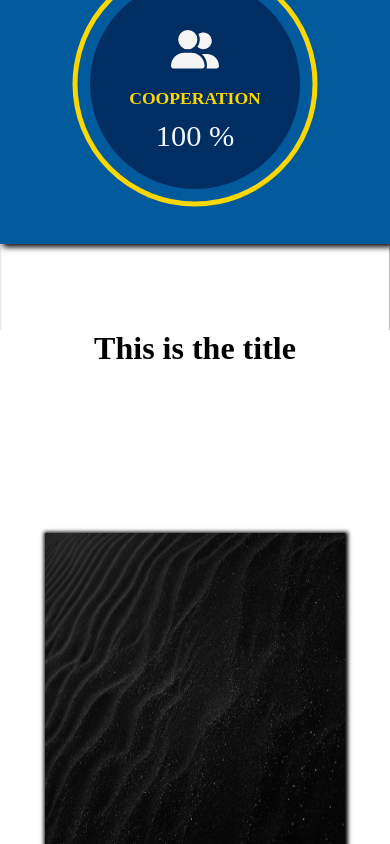
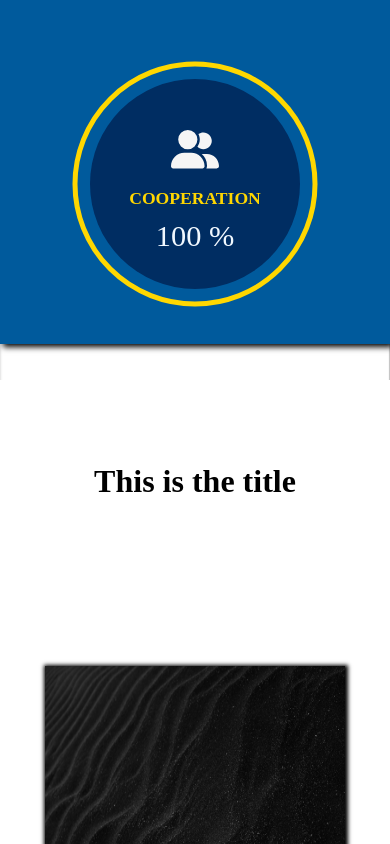
Before and after one commit to Aris-Empanta/Accountant_landing_page, a React (Create React App) app: page / in a window 390 px wide. Shown: the part 2222-3066 px from the top of the page. Built offline with nearby package versions, Linux system fonts and the light colour scheme.

Commit message:
fixing responsiveness.3

```diff
--- a/src/components/css/CustomerReview.css
+++ b/src/components/css/CustomerReview.css
@@ -3,9 +3,9 @@
     display: grid;
     grid-template-areas: "header header header"
                          "firstLink secondLink thirdLink";
-    top: 950px;
+    top: 1050px;
     width: 100vw;
-    height: 600px;
+    height: 800px;
     position: absolute;
     background-color: white;
 }
@@ -70,24 +70,8 @@
                              "firstLink"
                              "secondLink"
                              "thirdLink";
-        top: 2200px;
-        height: 1500px;
-    }
-
-    #linksTitle{
-        align-self: baseline;
-    }
-
-    #firstLink{
-        align-self: baseline;
-    }
-
-    #secondLink{
-        align-self: baseline;
-    }
-
-    #thirdLink{
-        align-self: baseline;
+        top: 2300px;
+        height: 1900px;
     }
 
     .portraitLinks {
@@ -102,24 +86,8 @@
                              "firstLink"
                              "secondLink"
                              "thirdLink";
-        top: 2050px;
+        top: 2100px;
         height: 1900px;
-    }
-
-    #linksTitle{
-        align-self: baseline;
-    }
-
-    #firstLink{
-        align-self: baseline;
-    }
-
-    #secondLink{
-        align-self: baseline;
-    }
-
-    #thirdLink{
-        align-self: baseline;
     }
 
 }
@@ -130,7 +98,7 @@
                              "firstLink"
                              "secondLink"
                              "thirdLink";
-        top:  1270px;
+        top:  1350px;
         height: 2000px;
     }
 
@@ -139,6 +107,6 @@
 
 @media (min-width: 1101px) and (max-width: 1300px){
     #linksGrid {
-        top: 1250px;
+        top: 1350px;
     }
 }
--- a/src/components/css/HomeLowerSection.css
+++ b/src/components/css/HomeLowerSection.css
@@ -1,6 +1,7 @@
 .HomeLowerSection{
     position: relative;
     height: 1200px;
+    margin-top: 100px;
 }
 
 /*The wrapper that contains the guarantees given*/
```
